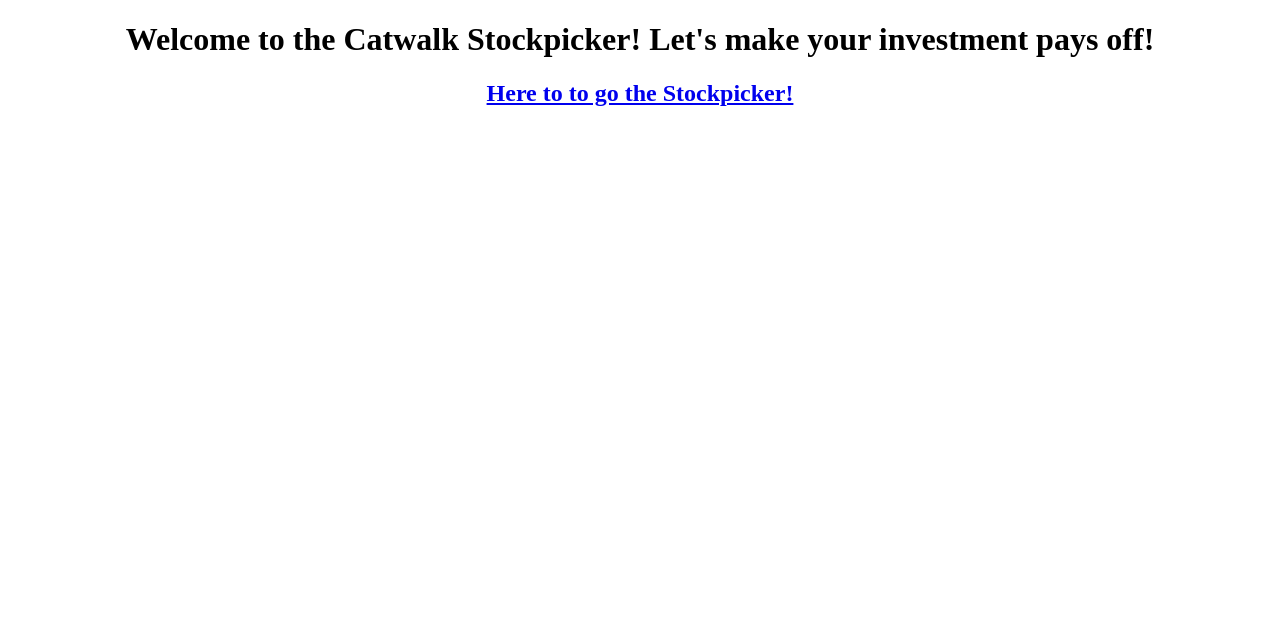
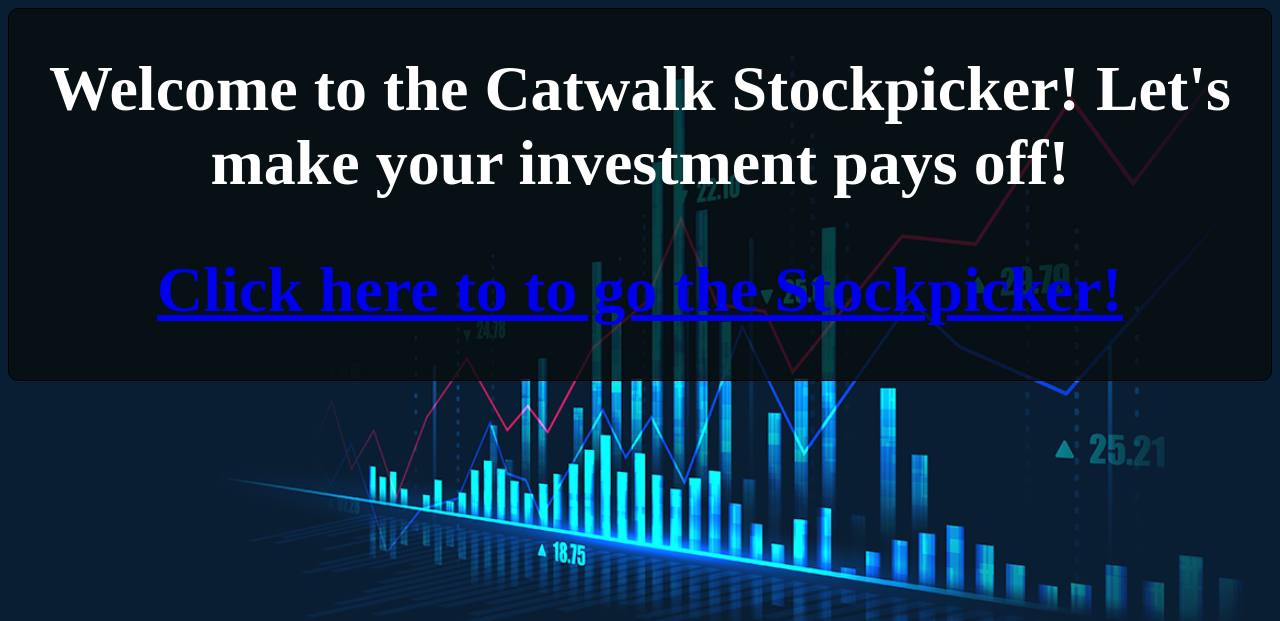
Before and after one commit to Vu2104/Catwalk-Stockpicker, a Django app: page / in a window 1280 px wide. Shown: the top 621 px of the page. Run offline with Django 5.2, Linux system fonts and the light colour scheme.

Commit message:
I added some CSS features to make the website more appealing(Background image, colors,etc). I also added a static file to store the background imager

```diff
--- a/templates/catwalkpages/index.html
+++ b/templates/catwalkpages/index.html
@@ -1,19 +1,43 @@
+{%load static%}
 <!DOCTYPE html>
 <html>
     <head>
         <title>Home Page</title>
         <style>
             h1 , h2{
-                text-align: center;
+                text-align:center;
+                font-size: 4em;
+                color:rgb(255, 255, 255);
             }
+
+            body{
+                background-image: url("{% static 'Blue_background_stock.png' %}");
+                background-size: cover;
+            }
+
+            .container{
+                border: 1px solid;
+                border-radius: 10px;
+                background-color: rgba(7, 12, 12, 0.776);
+                transition: all 0.3s ease-in-out;
+
+            }
+
+            .container:hover{
+                scale:101%;
+            }
+
 
         </style>
 
     </head>
 
     <body>
-        <h1>Welcome to the Catwalk Stockpicker! Let's make your investment pays off!</h1>
-        <h2><a href = "{%url 'stockpicker'%}"> Here to to go the Stockpicker!</a></h2> <!--Redirect the homepage to stockpicker page-->
+        <div class = "container">
+            <h1>Welcome to the Catwalk Stockpicker! Let's make your investment pays off!</h1>
+            <h2><a href = "{%url 'stockpicker'%}"> Click here to to go the Stockpicker!</a></h2> <!--Redirect the homepage to stockpicker page-->
+        </div>
+
     </body>
 
 
```
Also changed, not shown: templates/catwalkpages/stockpicker.html (+9 -1 lines), stockpicker/static/Blue_background_stock.png (added).
